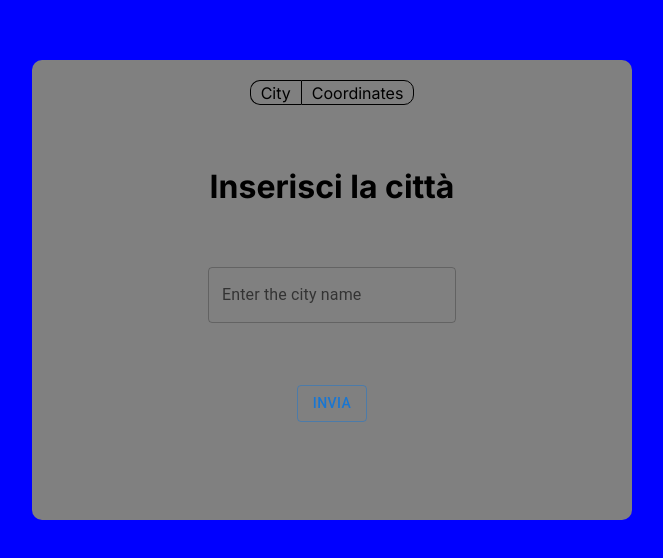
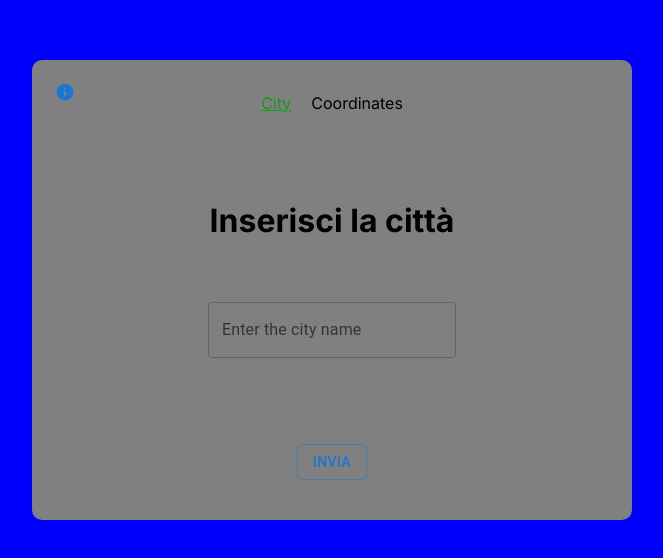
Before and after one commit to FabioTambu/weather, a Next.js app: page / in a window 1280 px wide. Shown: the part 110-668 px from the top of the page, without its empty margins (308-971 px from the left). Built offline with nearby package versions, Linux system fonts and the light colour scheme; no server answers.

Commit message:
feat: Custom TextField Component

```diff
--- /dev/null
+++ b/src/components/customTextfield/custom-textfield.tsx
@@ -0,0 +1,40 @@
+import {TextField} from "@mui/material";
+import React from "react";
+import {ICustomTextField} from "@/types/interfaces";
+
+
+
+const CustomTextField = (props: ICustomTextField) => {
+
+    return (
+        <TextField
+            id={props.id}
+            label={props.label}
+            variant="outlined"
+            color="primary"
+            type={props.type}
+            value={props.value}
+            error={props.error != undefined}
+            helperText={props.error}
+            onChange={(event: React.ChangeEvent<HTMLInputElement>) => {
+                const tempValue = event.target.value;
+                let tempError: string | undefined
+
+                if(typeof props.value === 'number') {
+                    if (parseFloat(tempValue) > props.maxNumberValue!) {
+                        tempError = 'Numero Troppo Grande';
+                    } else if (parseFloat(tempValue) < (props.maxNumberValue! * -1)) {
+                        tempError = 'Numero Troppo Piccolo';
+                    } else {
+                        tempError = undefined;
+                    }
+                    props.onClick!({value: tempValue, errorValue: tempError})
+                } else {
+                    props.onClick({value: tempValue})
+                }
+            }}
+        />
+    )
+}
+
+export { CustomTextField }
--- a/src/components/input/input.scss
+++ b/src/components/input/input.scss
@@ -1,6 +1,10 @@
 .input-container {
   width: 100%;
   height: 100%;
+  display: flex;
+  flex-direction: column;
+  justify-content: space-between;
+  padding: 10px 0;
 
   &__how-to-search {
     display: flex;
@@ -11,17 +15,9 @@
       display: flex;
       align-items: center;
       padding: 0 10px;
-      border: solid 1px black;
 
-      &:first-of-type {
-        border-radius: 10px 0 0 10px;
-        border-right: 0;
-
-      }
-
-      &:last-of-type {
-        border-radius: 0 10px 10px 0;
-
+      & p {
+        cursor: pointer;
       }
 
     }
@@ -33,6 +29,7 @@
     flex-direction: column;
     justify-content: space-evenly;
     align-items: center;
+
   }
 
 }
@@ -50,3 +47,15 @@
   display: flex;
   justify-content: center;
 }
+
+.option-selected {
+  color: #159a15;
+  text-decoration: underline;
+}
+
+.info-icon {
+  height: 0;
+  position: relative;
+  right: 15px;
+  bottom: 6px;
+}
--- a/src/components/input/input.tsx
+++ b/src/components/input/input.tsx
@@ -1,7 +1,9 @@
 import './input.scss'
-import {Button, Divider, TextField} from "@mui/material";
-import React, {useEffect, useState} from "react";
+import {Button, IconButton, TextField} from "@mui/material";
+import React, { useState} from "react";
 import {IHandleSearch, TSearchType} from "@/types/interfaces";
+import InfoIcon from '@mui/icons-material/Info';
+import {CustomTextField} from "@/components/customTextfield/custom-textfield";
 
 const Input = ({onClick}: { onClick: (props: IHandleSearch) => void }) => {
 
@@ -15,7 +17,6 @@ const Input = ({onClick}: { onClick: (props: IHandleSearch) => void }) => {
 
     const handleButtonClicked = () => {
         if (latError == undefined && lonError == undefined) {
-            console.log('Entrato')
             onClick!({city, lat, lon, type: howToSearch});
         }
     }
@@ -28,81 +29,63 @@ const Input = ({onClick}: { onClick: (props: IHandleSearch) => void }) => {
     }
 
     return (
+        <>
+            <div className='info-icon'>
+                <IconButton color='primary'>
+                    <InfoIcon fontSize='small'/>
+                </IconButton>
+            </div>
+
             <div className="input-container">
                 <div className="input-container__how-to-search">
-                <div className="input-container__how-to-search__case" onClick={() => {
-                    handleChangeHowToSearch('city')
-                }}>
-                    <p>City</p>
+                    <div className="input-container__how-to-search__case" onClick={() => {handleChangeHowToSearch('city')}}>
+                        <p className={howToSearch == 'city' ? 'option-selected' : ''}>City</p>
                     </div>
-                <div className="input-container__how-to-search__case" onClick={() => {
-                    handleChangeHowToSearch('coordinates')
-                }}>
-                    <p>Coordinates</p>
+                    <div className="input-container__how-to-search__case" onClick={() => {handleChangeHowToSearch('coordinates')}}>
+                        <p className={howToSearch == 'coordinates' ? 'option-selected' : ''}>Coordinates</p>
                     </div>
                 </div>
                 <div className="input-container__content">
                     {howToSearch == 'city' ?
                         <>
                             <h1>Inserisci la città</h1>
-                        <TextField
+                            <CustomTextField
                                 id="city-name"
                                 label="Enter the city name"
-                            variant="outlined"
-                            color="primary"
+                                type="string"
                                 value={city}
-                            onChange={(event: React.ChangeEvent<HTMLInputElement>) => {
-                                setCity(event.target.value)
-                            }}
-                        />
+                                onClick={({value}) => {
+                                    setCity(value);
+                                }}/>
                         </> :
                         <>
                             <h1>Inserisci le coordinate</h1>
                             <div>
                                 <div className="textfield-container">
-                                <TextField
+                                    <CustomTextField
                                         id="lat"
                                         label="Enter the latitude"
-                                    variant="outlined"
-                                    color="primary"
                                         type="number"
                                         value={lat}
-                                    error={latError != undefined}
-                                    helperText={latError}
-                                    onChange={(event: React.ChangeEvent<HTMLInputElement>) => {
-                                        setLat(parseFloat(event.target.value));
-
-                                        if (lat > 90) {
-                                            setLatError('Numero Troppo Grande')
-                                        } else if (lat < -90) {
-                                            setLatError('Numero Troppo Piccolo')
-                                        } else {
-                                            setLatError(undefined)
-                                        }
-                                    }}
-                                />
+                                        error={latError}
+                                        maxNumberValue={90}
+                                        onClick={({value, errorValue}) => {
+                                            setLat(parseFloat(value));
+                                            setLatError(errorValue)
+                                        }}/>
                                 </div>
                                 <div className="textfield-container">
-                                <TextField
+                                    <CustomTextField
                                         id="lon"
                                         label="Enter the longitude"
-                                    variant="outlined"
-                                    color="primary"
                                         type="number"
                                         value={lon}
-                                    error={lonError != undefined}
-                                    helperText={lonError}
-                                    onChange={(event: React.ChangeEvent<HTMLInputElement>) => {
-                                        setLon(parseFloat(event.target.value));
-                                        if (lon > 180) {
-                                            setLonError('Numero Troppo Grande')
-                                        } else if (lon < -180) {
-                                            setLonError('Numero Troppo Piccolo')
-                                        } else {
-                                            setLonError(undefined)
-                                        }
-                                    }}
-                                />
+                                        error={lonError}
+                                        maxNumberValue={180}
+                                        onClick={({value, errorValue}) => {
+                                            setLon(parseFloat(value));
+                                            setLonError(errorValue)
+                                        }}/>
                                 </div>
                             </div>
                         </>
@@ -114,6 +97,7 @@ const Input = ({onClick}: { onClick: (props: IHandleSearch) => void }) => {
                     }}>Invia</Button>
                 </div>
             </div>
+        </>
     )
 }
 
--- a/src/components/output/output.scss
+++ b/src/components/output/output.scss
@@ -20,6 +20,14 @@ $swiper-height: 120px;
     margin-top: 10px;
     height: $swiper-height;
 
+    &:hover {
+      cursor: grab;
+    }
+
+    &:active {
+      cursor: grabbing;
+    }
+
     &__swiper {
       height: $swiper-height;
 
@@ -31,6 +39,7 @@ $swiper-height: 120px;
         align-items: center;
         background-color: rgba(0, 0, 0, 0.2);
         border-radius: 10px;
+        user-select: none;
 
         & p {
           font-size: 14px;
@@ -49,7 +58,7 @@ $swiper-height: 120px;
   }
 }
 
-.icon-container {
+.back-icon-container {
   height: 0;
   position: relative;
   right: 15px;
--- a/src/components/output/output.tsx
+++ b/src/components/output/output.tsx
@@ -56,7 +56,7 @@ const Output = (props: IHandleSearch & { onBackClicked?: (showInput: boolean) =>
         <>
         {loading && <Loading/>}
 
-            <div className='icon-container'>
+            <div className='back-icon-container'>
                 <IconButton color='inherit' onClick={() => {handleBackClick()}}>
                     <ArrowBackIcon/>
                 </IconButton>
@@ -78,7 +78,7 @@ const Output = (props: IHandleSearch & { onBackClicked?: (showInput: boolean) =>
                     <h1>{Math.round(data.list[0].main.temp)}°</h1>
                 </div>
 
-                <div className="output-container__future-content" style={{cursor: 'grab'}}>
+                <div className="output-container__future-content">
                     <Swiper
                         slidesPerView={4.5}
                         spaceBetween={30}
```
Also changed, not shown: src/types/interfaces.ts (+10 -0 lines). Lines whose indentation alone changed are shown as unchanged.
